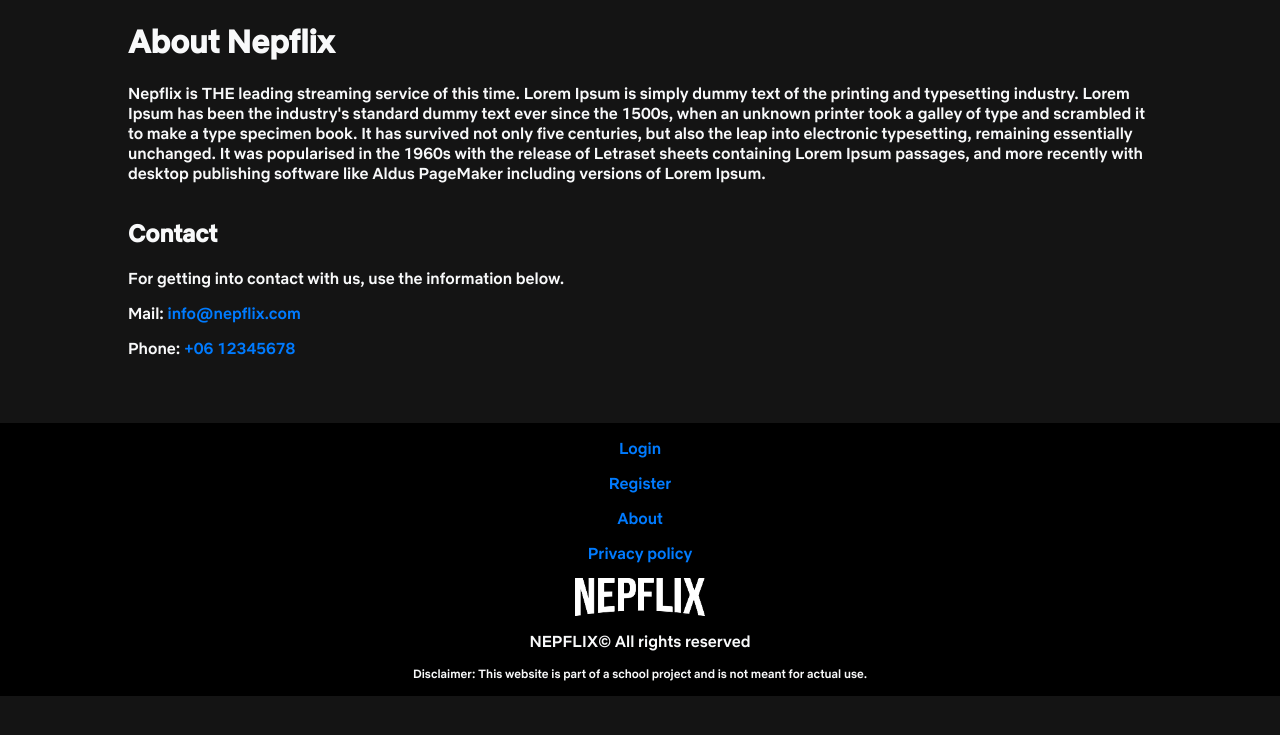
After one commit to jeroendn/nepflix, a PHP site: template php/views/about.php in a window 1280 px wide. The commit adds this page. Shown: the top 735 px of the page. Run offline with PHP 8.4, Linux system fonts and the light colour scheme; the template is opened without the code that fills it, so the values that code supplies are empty.

Commit message:
Added about page.

```diff
--- a/css/style.css
+++ b/css/style.css
@@ -37,6 +37,7 @@ p, label, h1, h2, h3, h4, h5, h6 {
 p {
   font-size: 16px;
   margin: 0 0 15px 0;
+  flex: 0 0 100%;
 }
 
 a {
@@ -54,6 +55,21 @@ a:hover {
 .bold {
   font-weight: bold;
   font-family: var(--font-family-bold);
+}
+
+.text-left {
+  text-align: left;
+  width: 100%;
+}
+
+.text-center {
+  text-align: center;
+  width: 100%;
+}
+
+.text-right {
+  text-align: right;
+  width: 100%;
 }
 
 .container {
@@ -157,7 +173,7 @@ form {
 }
 
 form i {
-  font-size: 10px;
+  font-size: 12px;
   font-family: var(--font-family-light);
   font-weight: 100;
 }
--- a/php/includes/footer.php
+++ b/php/includes/footer.php
@@ -6,8 +6,8 @@
     <p><a href='/p/entry/'>Login</a></p>
     <p><a href='/p/entry/'>Register</a></p>
   <?php endif; ?>
-  <p><a href='/p/browse/'>About</a></p>
-  <p><a href='/p/browse/'>Privacy policy</a></p>
+  <p><a href='/p/about/'>About</a></p>
+  <p><a href='/p/privacy-policy/'>Privacy policy</a></p>
   <img src="/img/nepflix-logo-white.png" alt="Nepflix logo" style="width: 130px; margin-bottom: 15px;">
   <p>NEPFLIX© All rights reserved</p>
   <p style="font-size: .75em;">Disclaimer: This website is part of a school project and is not meant for actual use.</p>
--- /dev/null
+++ b/php/views/about.php
@@ -0,0 +1,9 @@
+<div class="container">
+  <h1 class="text-left">About Nepflix</h1>
+  <p>Nepflix is THE leading streaming service of this time. Lorem Ipsum is simply dummy text of the printing and typesetting industry. Lorem Ipsum has been the industry's standard dummy text ever since the 1500s, when an unknown printer took a galley of type and scrambled it to make a type specimen book. It has survived not only five centuries, but also the leap into electronic typesetting, remaining essentially unchanged. It was popularised in the 1960s with the release of Letraset sheets containing Lorem Ipsum passages, and more recently with desktop publishing software like Aldus PageMaker including versions of Lorem Ipsum.</p>
+
+  <h2 class="text-left">Contact</h2>
+  <p>For getting into contact with us, use the information below.</p>
+  <p>Mail: <a href="mailto:info@nepflix.com">info@nepflix.com</a></p>
+  <p>Phone: <a href="tel:0612345678">+06 12345678</a></p>
+</div>
--- a/php/views/entry.php
+++ b/php/views/entry.php
@@ -99,7 +99,7 @@ $payments = (new PaymentTable())->getAll();
       <input type="date" name="birthdate" id="birthdate" value="2000-01-01">
       <!-- submit -->
       <input type="submit" name="signup-submit" value="Sign up">
-      <p style="font-size: 12px;"><i>* Required fields</i></p>
+      <p><i>* Required fields</i></p>
     </form>
   </div>
 
--- a/php/views/search.php
+++ b/php/views/search.php
@@ -32,7 +32,7 @@ $movies = (new MovieTable)->getBySearch($searchWord, $searchGenre);
     </div>
 
   <?php else: ?>
-    <p style="width: 100%; text-align: center;">Your search didn't get any results.</p>
+    <p class="text-center">Your search didn't get any results.</p>
   <?php endif; ?>
 
 </div>
```
